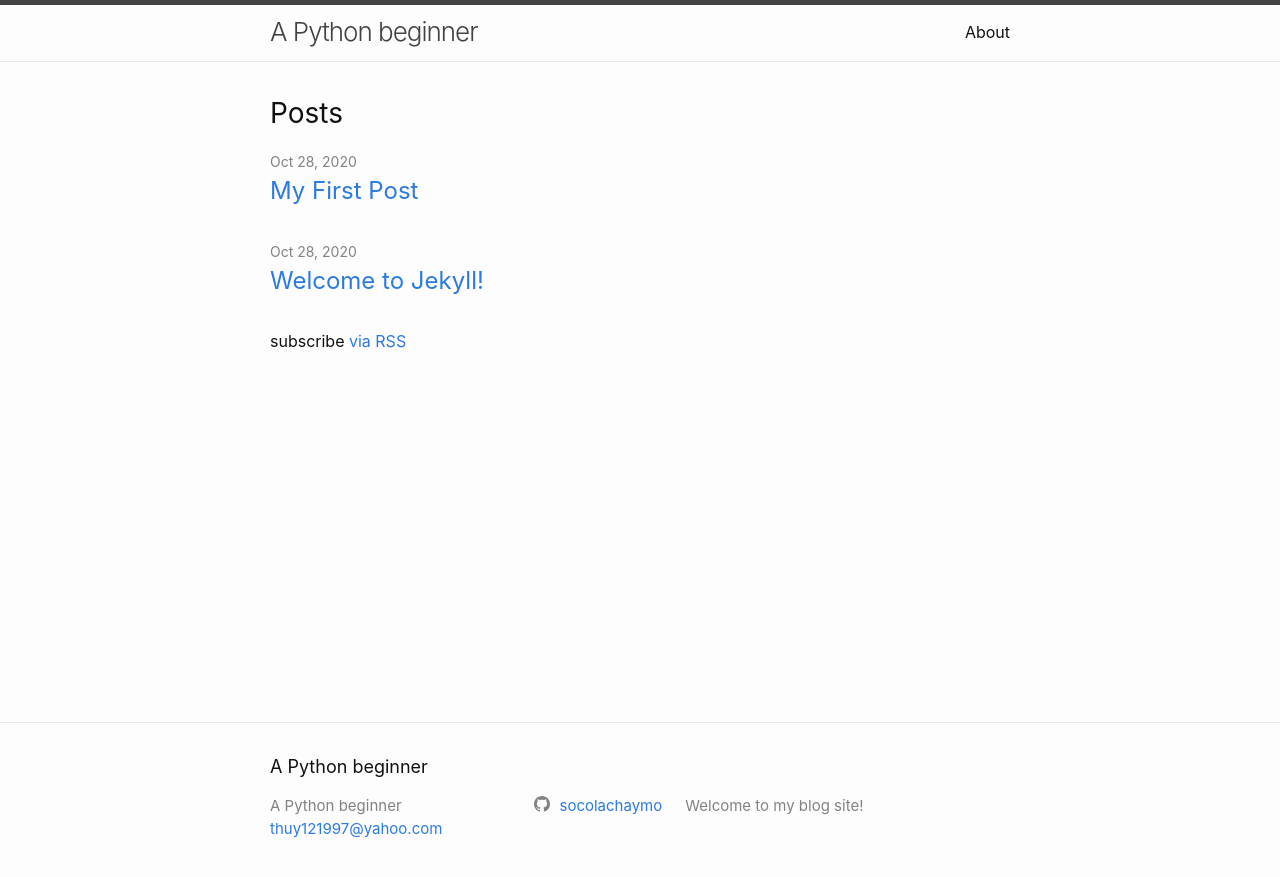
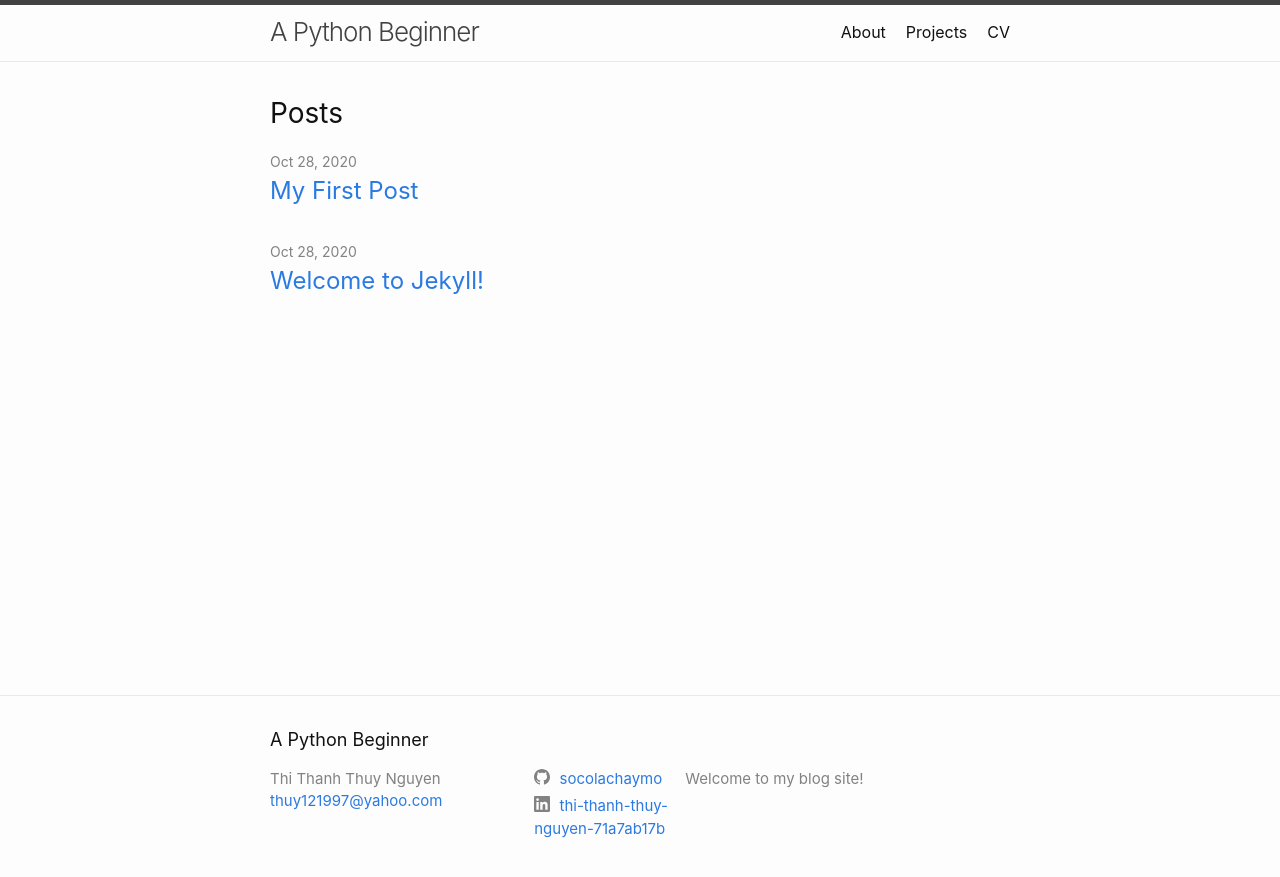
Before and after one commit to socolachaymo/socolachaymo.gitbub.io, a Jekyll site: the page built from index.markdown, in a window 1280 px wide. Shown: the top 877 px of the page. Built offline with Jekyll 4.4.1, drawn with Linux system fonts in a browser that asks for light colours.

Commit message:
added cv and projects tags

```diff
--- a/Gemfile
+++ b/Gemfile
@@ -9,7 +9,7 @@ source "https://rubygems.org"
 # Happy Jekylling!
 # gem "jekyll", "~> 4.1.1"
 # This is the default theme for new Jekyll sites. You may change this to anything you like.
-gem "minima", "~> 2.5"
+# gem "minima", "~> 2.5"
 # If you want to use GitHub Pages, remove the "gem "jekyll"" above and
 # uncomment the line below. To upgrade, run `bundle update github-pages`.
 gem "github-pages", group: :jekyll_plugins
--- a/_config.yml
+++ b/_config.yml
@@ -18,7 +18,7 @@
 # You can create any custom variable you would like, and they will be accessible
 # in the templates via {{ site.myvariable }}.
 
-title: A Python beginner
+title: A Python Beginner
 email: thuy121997@yahoo.com
 description: >- # this means to ignore newlines until "baseurl:"
   Welcome to my blog site!
@@ -27,8 +27,11 @@ url: "https://socolachaymo.github.io" # the base hostname & protocol for your si
 #twitter_username: jekyllrb
 github_username:  socolachaymo
 
+author: Thi Thanh Thuy Nguyen
+linkedin_username: thi-thanh-thuy-nguyen-71a7ab17b
+
 # Build settings
-theme: minima
+# theme: minima
 plugins:
   - jekyll-feed
 
@@ -40,14 +43,14 @@ plugins:
 # Excluded items can be processed by explicitly listing the directories or
 # their entries' file path in the `include:` list.
 #
-# exclude:
-#   - .sass-cache/
-#   - .jekyll-cache/
-#   - gemfiles/
-#   - Gemfile
-#   - Gemfile.lock
-#   - node_modules/
-#   - vendor/bundle/
-#   - vendor/cache/
-#   - vendor/gems/
-#   - vendor/ruby/
+exclude:
+  - .sass-cache/
+  - .jekyll-cache/
+  - gemfiles/
+  - Gemfile
+  - Gemfile.lock
+  - node_modules/
+  - vendor/bundle/
+  - vendor/cache/
+  - vendor/gems/
+  - vendor/ruby/
--- a/_layouts/home.html
+++ b/_layouts/home.html
@@ -28,7 +28,7 @@ layout: default
       {%- endfor -%}
     </ul>
 
-    <p class="rss-subscribe">subscribe <a href="{{ "/feed.xml" | relative_url }}">via RSS</a></p>
+    <!-- <p class="rss-subscribe">subscribe <a href="{{ "/feed.xml" | relative_url }}">via RSS</a></p> -->
   {%- endif -%}
 
 </div>
--- /dev/null
+++ b/cv/index.markdown
@@ -0,0 +1,4 @@
+---
+layout: cv
+title: 'CV'
+---
--- /dev/null
+++ b/projects/index.markdown
@@ -0,0 +1,4 @@
+---
+layout: default
+title: 'Projects'
+---
```
Also changed, not shown: _layouts/cv.html (added, +7 -0 lines), Gemfile.lock, assets/main.scss (line endings or trailing spaces).
